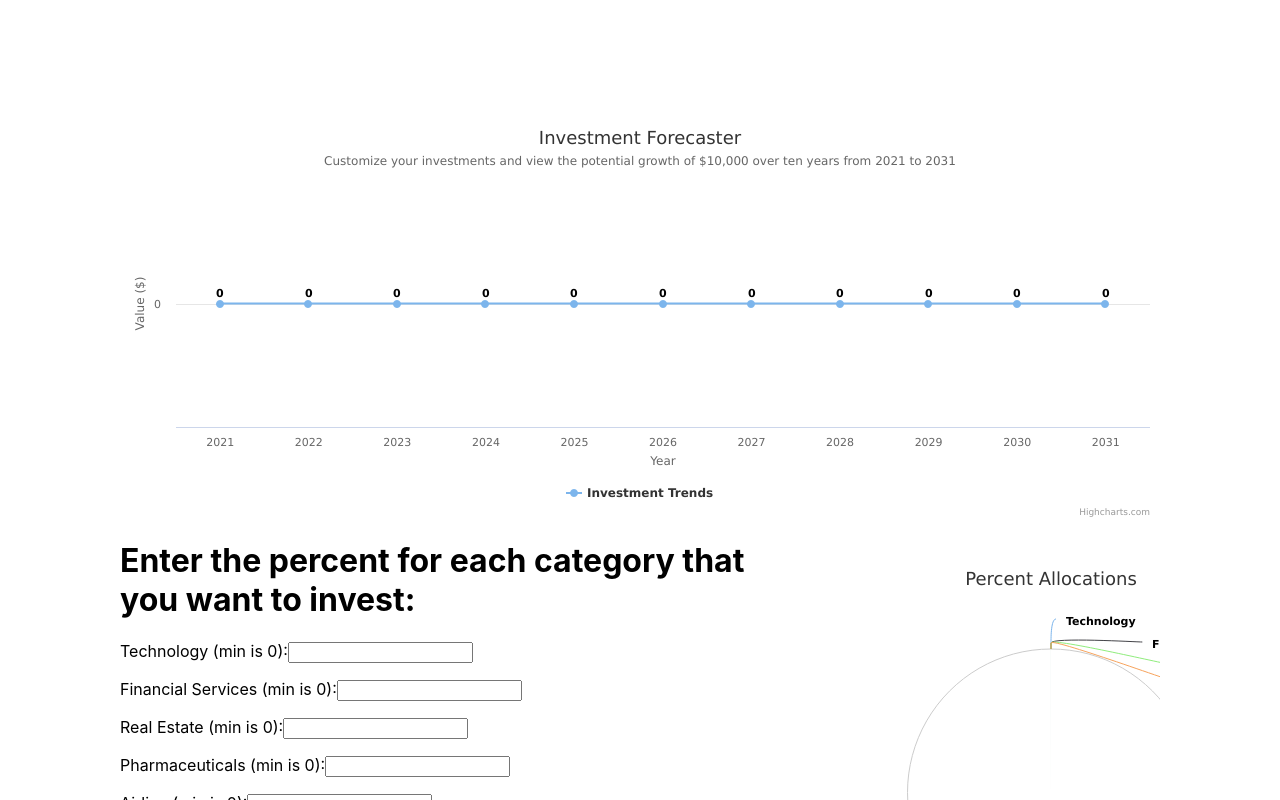
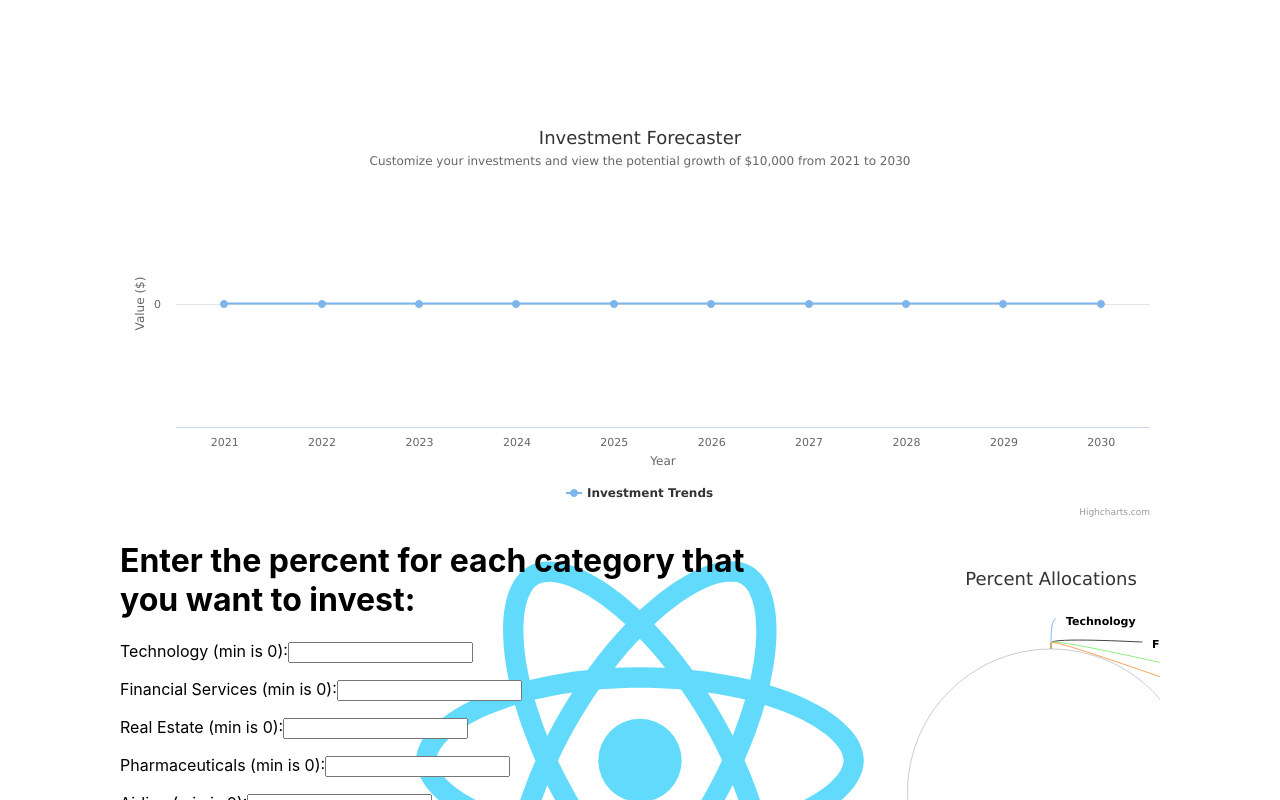
Before and after one commit to aleong1/GS-Project, a React (Create React App) app in the folder eng-possibilities-ui/: page / in a window 1280 px wide. Shown: the top 800 px of the page. Built offline with nearby package versions, Linux system fonts and the light colour scheme; no server answers.

Commit message:
added image

```diff
--- a/eng-possibilities-ui/src/App.css
+++ b/eng-possibilities-ui/src/App.css
@@ -1,5 +1,6 @@
 .App {
   text-align: center;
+  background-color: #b5ccfa;
 }
 
 .App-logo {
--- a/eng-possibilities-ui/src/components/Home.css
+++ b/eng-possibilities-ui/src/components/Home.css
@@ -1,5 +1,12 @@
 .Home-container{
     margin: 7.5em;
+}
+
+.Home-background{
+    background-image: url('../logo.svg');
+    background-repeat: no-repeat;
+    background-position: center;
+    background-size: 60%;
 }
 
 .Home-userInputContainer {
--- a/eng-possibilities-ui/src/components/Home.js
+++ b/eng-possibilities-ui/src/components/Home.js
@@ -26,7 +26,7 @@
                 "Gaming": [0, 0],
                 "Energy": [0, 0]
             },
-            prediction : [0,0,0,0,0,0,0,0,0,0,0],
+            prediction : [0,0,0,0,0,0,0,0,0,0],
             historicalReturns: [],
         };
     }
@@ -126,15 +126,17 @@
 
     render(){
 
-        return (<div className = "Home-container">
+        return (
+        <div className = "Home-background">
+        <div className = "Home-container">
 
                     <LineChart series = {[
                                             { data: this.state.prediction,
                                             name: "Investment Trends" }
                                         ]}
-                                      categories =  {['2021', '2022', '2023', '2024', '2025', '2026', '2027', '2028','2029' ,'2030','2031']}
+                                      categories =  {['2021', '2022', '2023', '2024', '2025', '2026', '2027', '2028','2029' ,'2030']}
                                       title = "Investment Forecaster"
-                                      description = "Customize your investments and view the potential growth of $10,000 over ten years from 2021 to 2031"
+                                      description = "Customize your investments and view the potential growth of $10,000 from 2021 to 2030"
                                       yAxisLabel = "Value ($)"
                     />
                     <div className = "Home-userInputContainer">
@@ -151,6 +153,7 @@
                                       categories = {['2010', '2011', '2012', '2013', '2014', '2015', '2016', '2017','2018' ,'2019','2020']}
                                       yAxisLabel = "Percent Return (%)"
                     />
+            </div>
             </div>);
     }
 }
--- a/eng-possibilities-ui/src/components/LineChart.js
+++ b/eng-possibilities-ui/src/components/LineChart.js
@@ -37,7 +37,7 @@
       plotOptions: {
         line: {
           dataLabels: {
-            enabled: true
+            enabled: false
           },
           enableMouseTracking: true
         }
--- a/eng-possibilities-ui/src/components/PieChart.js
+++ b/eng-possibilities-ui/src/components/PieChart.js
@@ -16,7 +16,8 @@
             text: "Percent Allocations"
           },
         chart: {
-          type: "pie"
+          type: "pie",
+          backgroundColor: 'rgba(0,0,0,0)'
         },
         series: [
           {
```
